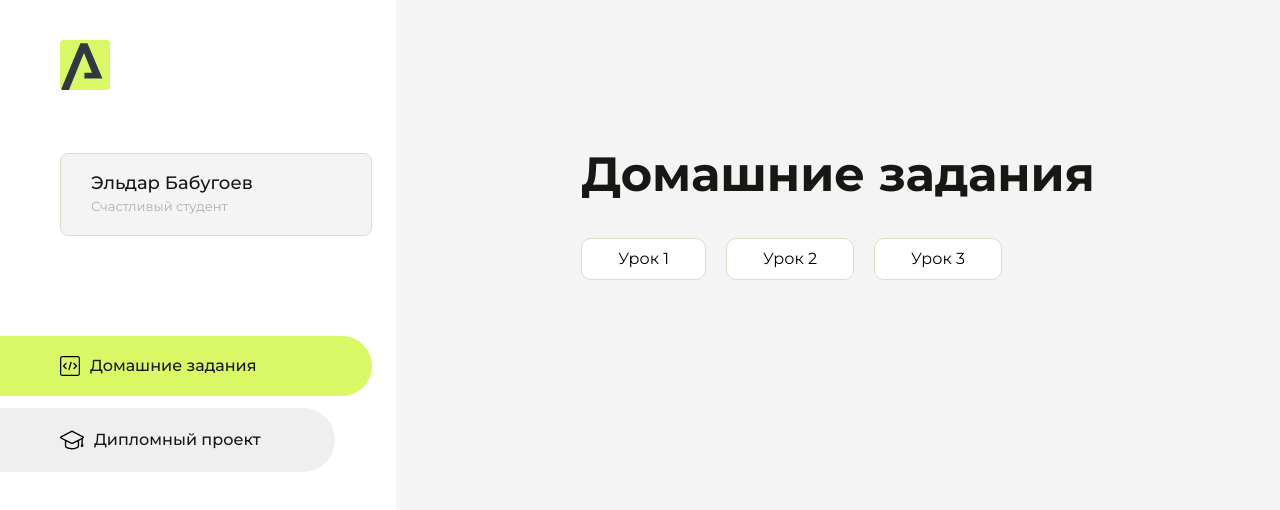
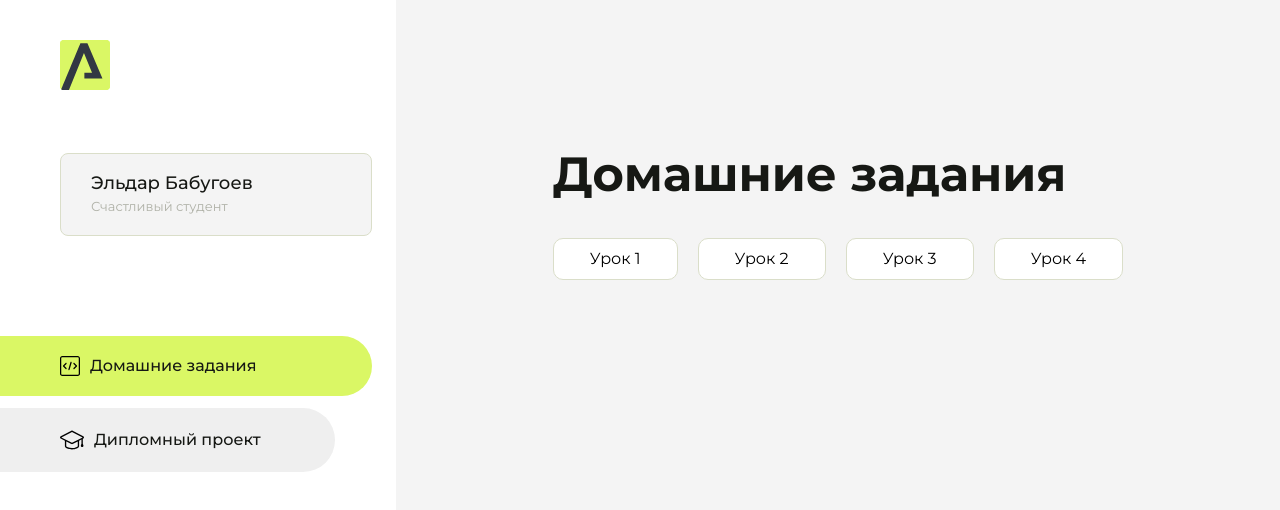
Before and after one commit to Eldar-21/homework, a plain HTML site: page index.html in a window 1280 px wide. Drawn offline with Linux system fonts and the light colour scheme.

Commit message:
Update index.html

```diff
--- a/index.html
+++ b/index.html
@@ -101,6 +101,9 @@
                      <li class="content__list-item">
                         <a href="HTML-22-DZ/index.html">Урок 3</a>
                     </li>
+                     <li class="content__list-item">
+                        <a href="CSS-29-DZ/index.html">Урок 4</a>
+                    </li>
                 </ul>
             </div>
             <div class="content__block hidden" id="diplomBlock">
```
